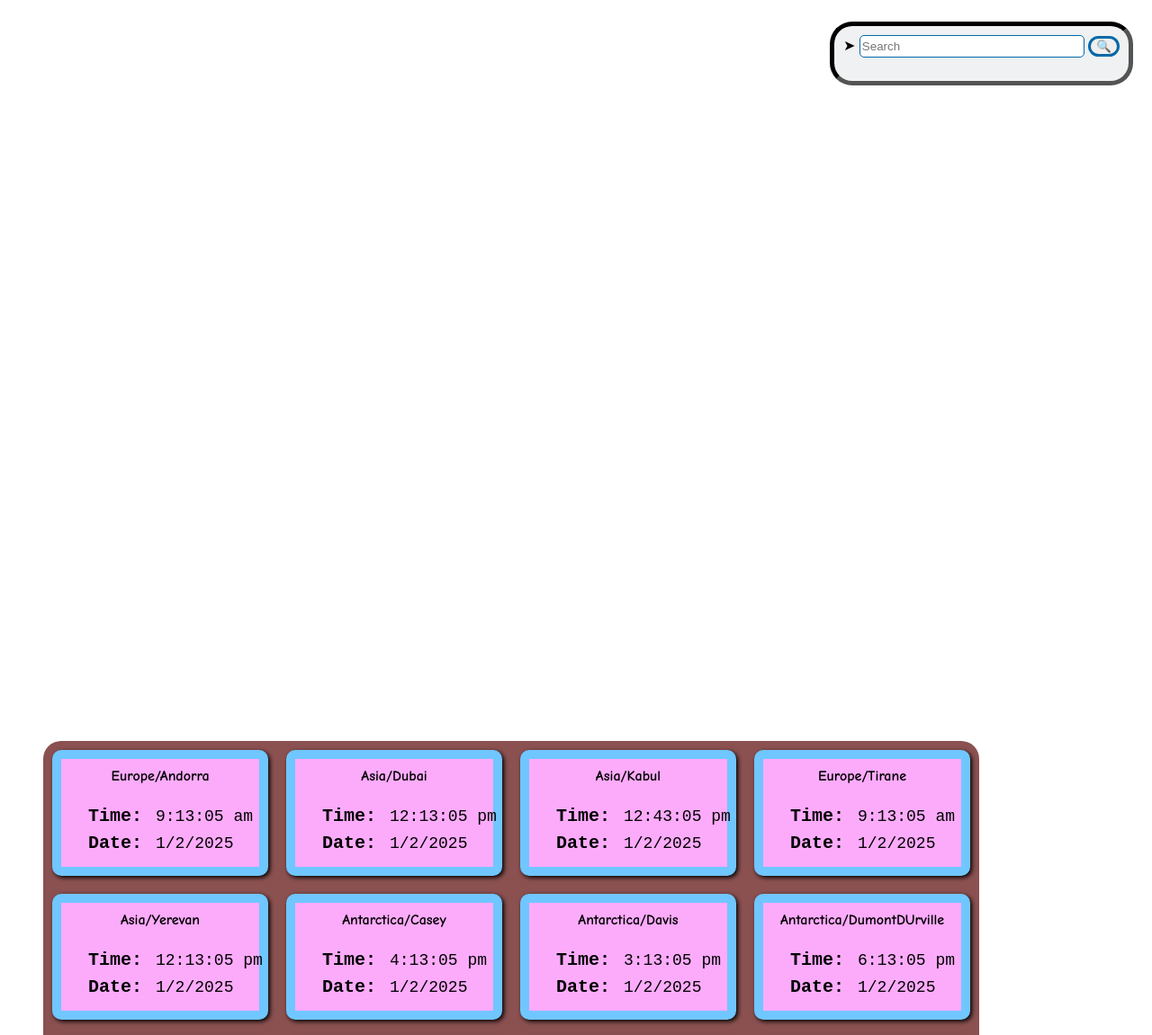
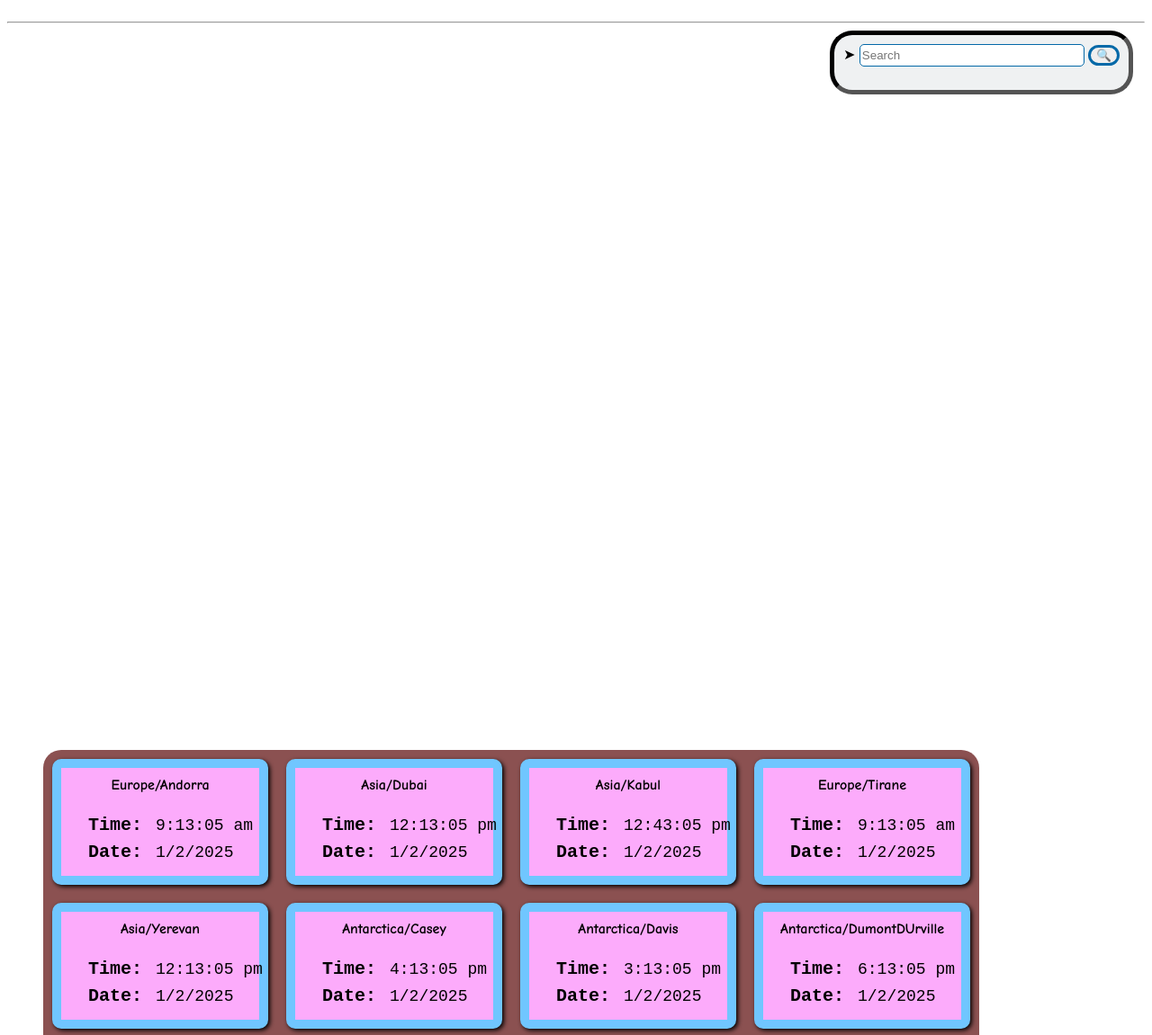
Before and after one commit to Gulshan-Prasad/world_clock, a plain HTML site: page index.html in a window 1280 px wide. Shown: the part 80-1231 px from the top of the page at 90% size. Drawn offline with Linux system fonts and the light colour scheme.

Commit message:
Update index.html

```diff
--- a/index.html
+++ b/index.html
@@ -8,9 +8,11 @@
 <body>
 
   <h1 class="head">World Clock</h1>
+  <hr></hr>
 
-  <div class="card-cont"></div>
+
   <div class="right-side">
+    <div class="card-cont"></div>
     <div class="search">
       <span class="search-icon" >➤</span>
       <input class="search-input" type="search" placeholder="Search" autocomplete="off">
@@ -23,8 +25,9 @@
     </div>
   </div>
 
-  <div id="card-container" class="all-cards"></div>
-
+  <div class="left-side">
+    <div id="card-container" class="all-cards"></div>
+  </div>
   <script src="script.js"></script>
 
 </body>
```
